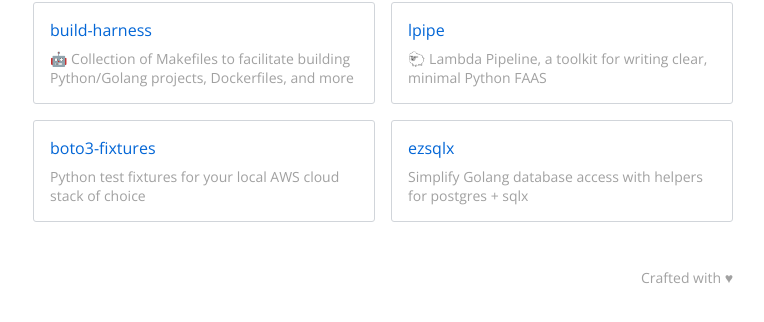
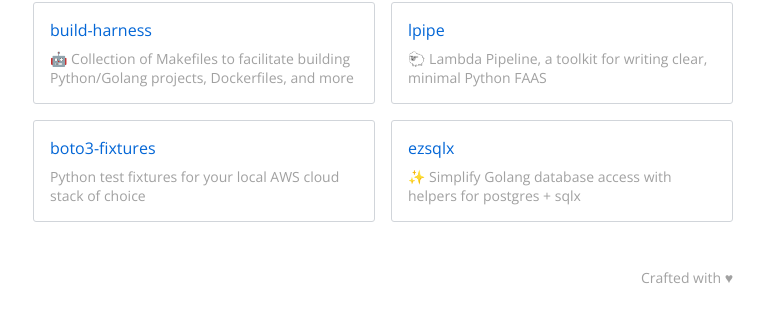
Before and after one commit to alphachai/charliemathews.com, a Jekyll site: the page built from index.md, in a window 1280 px wide. Shown: the part 195-517 px from the top of the page, without its empty margins (257-1021 px from the left). Built offline with Jekyll 4.4.1, drawn with Linux system fonts in a browser that asks for light colours.

```diff
--- a/_data/projects.yml
+++ b/_data/projects.yml
@@ -8,5 +8,5 @@
   desc: Python test fixtures for your local AWS cloud stack of choice
   url: https://github.com/alphachai/boto3-fixtures
 - name: ezsqlx
-  desc: Simplify Golang database access with helpers for postgres + sqlx
+  desc: ✨ Simplify Golang database access with helpers for postgres + sqlx
   url: https://github.com/tovala/ezsqlx
```
